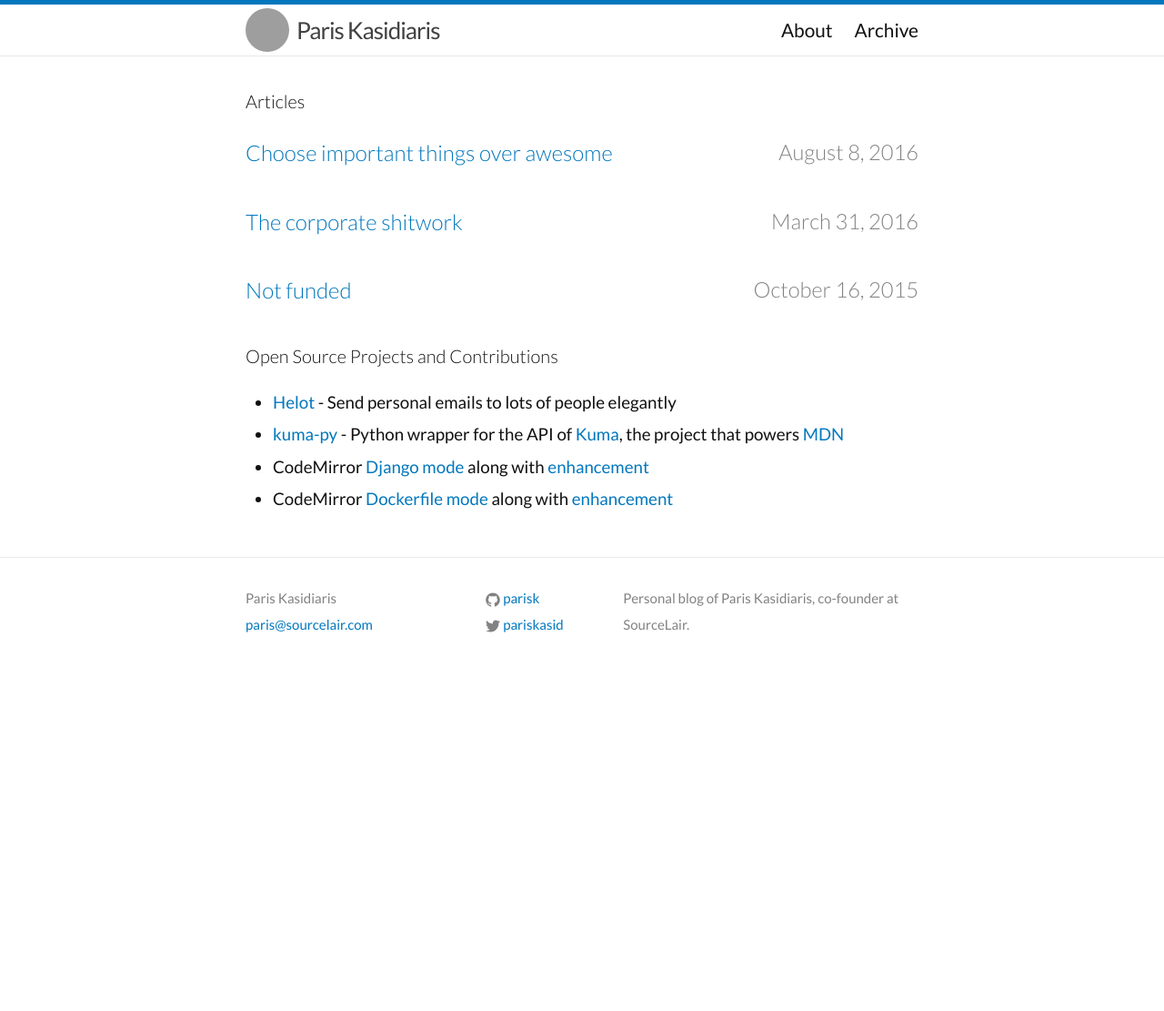
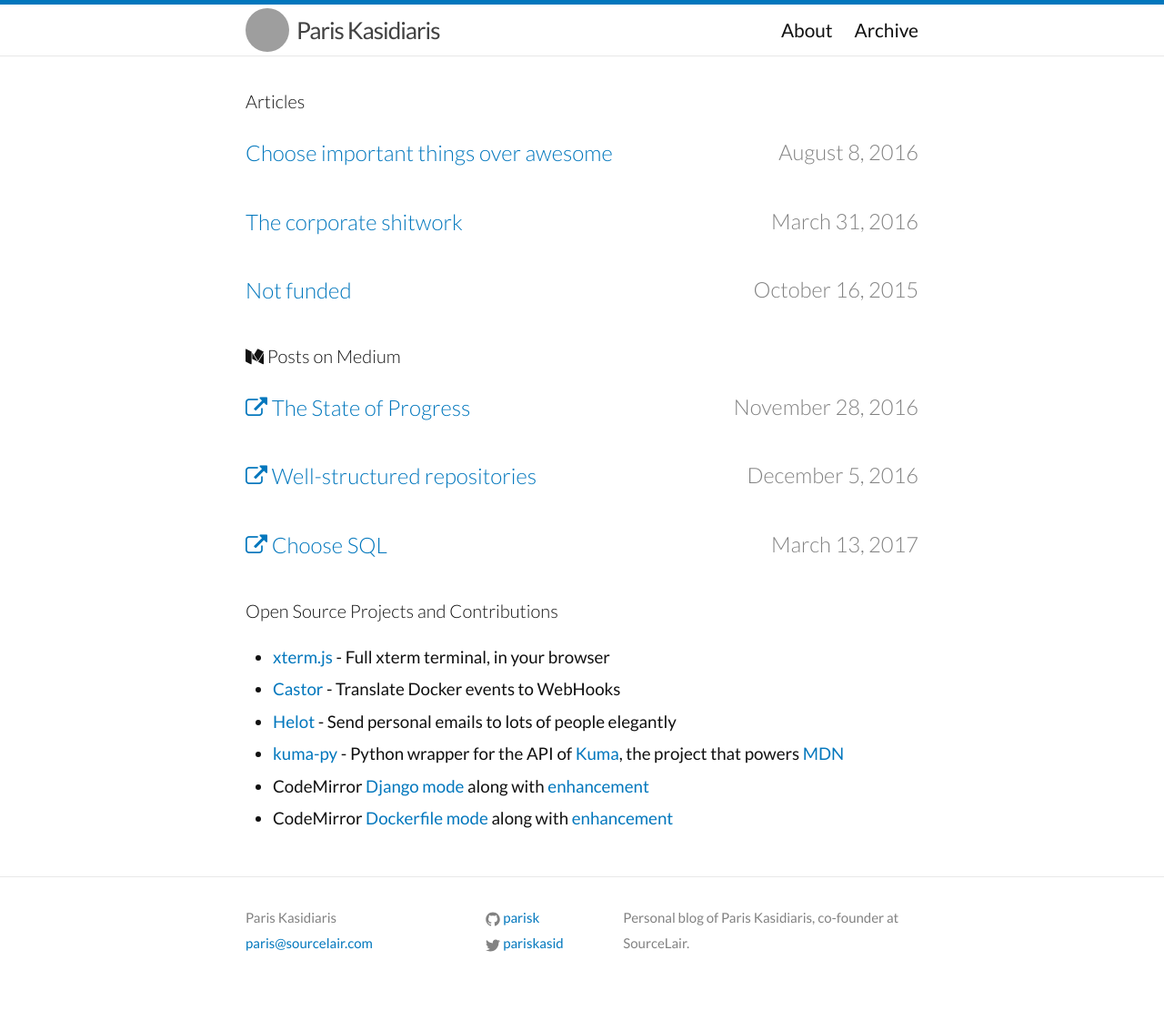
Before and after one commit to parisk/parisk.github.io, a Jekyll site: the page built from index.html, in a window 1280 px wide. Shown: the whole page at 91% size. Built offline with Jekyll 4.4.1, drawn with Linux system fonts in a browser that asks for light colours; before the commit the page ends 900 px from its top, so only the background shows below that; grey boxes are pictures that could not be loaded.

Commit message:
Update with Medium posts and more open source

```diff
--- a/_config.yml
+++ b/_config.yml
@@ -14,6 +14,9 @@ collections:
   archive:
     permalink: /archive/:path/
     output: true
+  m:
+    permalink: /m/:path/
+    output: true
 
 gems:
   - jekyll-redirect-from
--- a/_includes/head.html
+++ b/_includes/head.html
@@ -43,6 +43,7 @@
     <title>{% if page.title %}{{ page.title }}{% else %}{{ site.title }}{% endif %}</title>
     <meta name="description" content="{% if page.excerpt %}{{ page.excerpt | strip_html | strip_newlines | truncate: 160 }}{% else %}{{ site.description }}{% endif %}">
 
+    <link rel="stylesheet" href="https://maxcdn.bootstrapcdn.com/font-awesome/4.7.0/css/font-awesome.min.css" />
     <link href="https://fonts.googleapis.com/css?family=Lato:300,400,700" rel="stylesheet">
     <link rel="stylesheet" href="{{ "/css/main.css" | prepend: site.baseurl }}">
     <link rel="canonical" href="{{ page.url | replace:'index.html','' | prepend: site.baseurl | prepend: site.url }}">
--- a/index.html
+++ b/index.html
@@ -18,8 +18,33 @@ layout: default
     {% endfor %}
   </ul>
 
+  <h1 class="page-heading"><i class="fa fa-medium" aria-hidden="true"></i> Posts on Medium</h1>
+
+  <ul class="post-list">
+    {% for post in site.m %}
+    <li>
+      <span class="post-meta">{{ post.date | date: "%B %-d, %Y" }}</span>
+
+      <h2>
+        <a class="post-link" href="{{ post.medium_url }}" target="_blank">
+            <i class="fa fa-external-link" aria-hidden="true"></i>
+            {{ post.title }}
+        </a>
+      </h2>
+    </li>
+    {% endfor %}
+  </ul>
+
   <h1 class="page-heading">Open Source Projects and Contributions</h1>
   <ul class="open-source-links">
+    <li>
+      <a href="https://github.com/sourcelair/xterm.js">xterm.js</a>
+      - Full xterm terminal, in your browser
+    </li>
+    <li>
+      <a href="https://github.com/sourcelair/castor">Castor</a>
+      - Translate Docker events to WebHooks
+    </li>
     <li>
       <a href="https://github.com/parisk/helot">Helot</a>
       - Send personal emails to lots of people elegantly
```
Also changed, not shown: _m/2016-11-28-the-state-of-progress.md (added, +37 -0 lines), _m/2016-12-05-well-structured-repositories.md (added, +101 -0 lines), _m/2017-03-13-choose-sql.md (added, +114 -0 lines).
